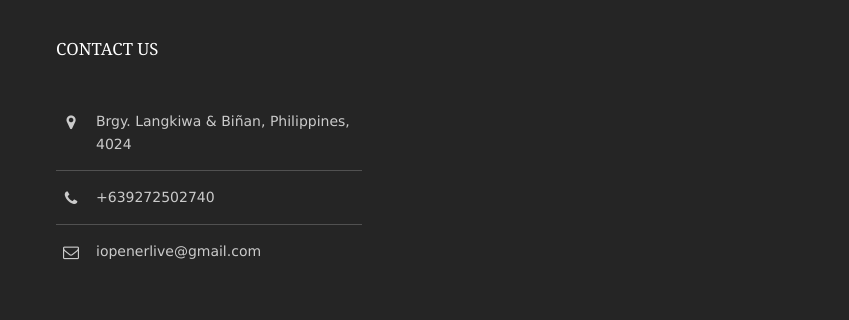
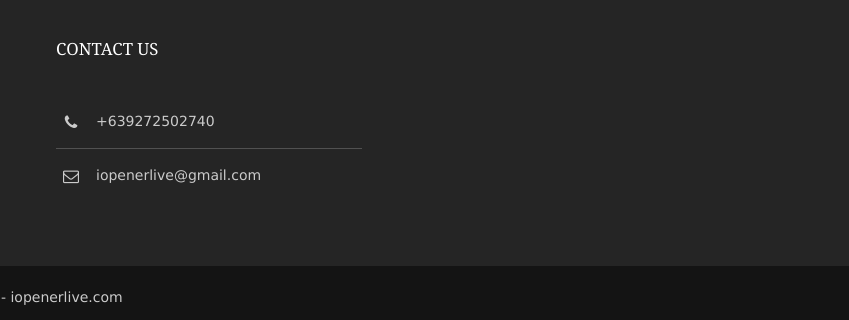
Before and after one commit to jayjay2596/iopenerlive, a plain HTML site: page index.html in a window 1280 px wide. Shown: the part 1386-1706 px from the top of the page, 431-1280 px from the left. Drawn offline with Linux system fonts and the light colour scheme.

Commit message:
Update index.html

```diff
--- a/index.html
+++ b/index.html
@@ -132,10 +132,6 @@
     <div class="one_third">
       <h6 class="heading">Contact Us</h6>
       <ul class="nospace linklist contact">
-        <li><i class="fa fa-map-marker"></i>
-          <address>
-          Brgy. Langkiwa &amp; Biñan, Philippines, 4024
-          </address>
         </li>
         <li><i class="fa fa-phone"></i> +639272502740</li>
         <li><i class="fa fa-envelope-o"></i> iopenerlive@gmail.com</li>
```
